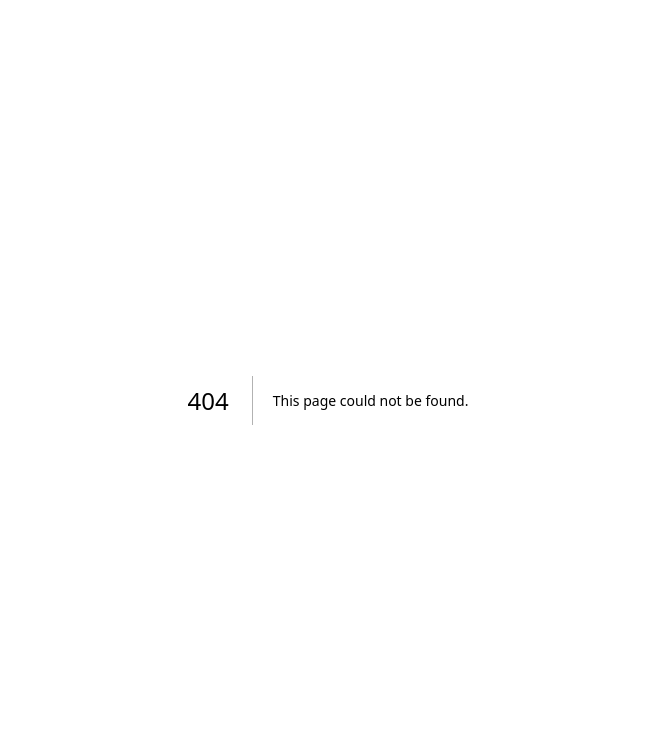
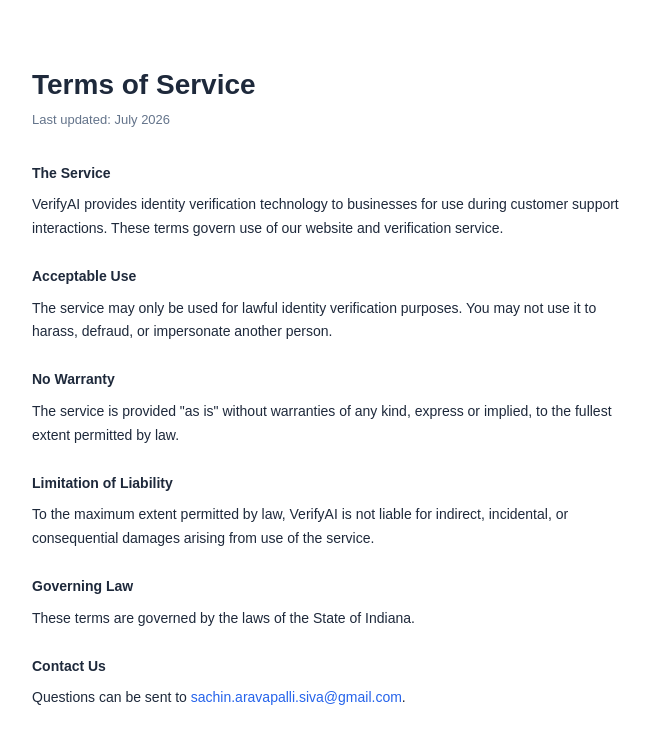
Before and after one commit to sachinaravapallisiva-lab/verifyai, a Next.js app: page /privacy in a window 1280 px wide. Before the commit this address had no page. Shown: the top 744 px of the page, without its empty margins (312-962 px from the left). Built offline with nearby package versions, Linux system fonts and the light colour scheme.

Commit message:
Create page.tsx

```diff
--- /dev/null
+++ b/app/privacy/page.tsx
@@ -0,0 +1,28 @@
+export default function TermsPage() {
+  return (
+    <main style={{ maxWidth: '640px', margin: '0 auto', padding: '64px 24px', color: '#1E293B' }}>
+      <h1 style={{ fontSize: '28px', fontWeight: 'bold' }}>Terms of Service</h1>
+      <p style={{ fontSize: '13px', color: '#64748B', marginTop: '4px' }}>Last updated: July 2026</p>
+
+      <div style={{ marginTop: '32px', fontSize: '14px', lineHeight: '1.7' }}>
+        <h2 style={{ fontWeight: '600', marginBottom: '8px' }}>The Service</h2>
+        <p>VerifyAI provides identity verification technology to businesses for use during customer support interactions. These terms govern use of our website and verification service.</p>
+
+        <h2 style={{ fontWeight: '600', margin: '24px 0 8px' }}>Acceptable Use</h2>
+        <p>The service may only be used for lawful identity verification purposes. You may not use it to harass, defraud, or impersonate another person.</p>
+
+        <h2 style={{ fontWeight: '600', margin: '24px 0 8px' }}>No Warranty</h2>
+        <p>The service is provided "as is" without warranties of any kind, express or implied, to the fullest extent permitted by law.</p>
+
+        <h2 style={{ fontWeight: '600', margin: '24px 0 8px' }}>Limitation of Liability</h2>
+        <p>To the maximum extent permitted by law, VerifyAI is not liable for indirect, incidental, or consequential damages arising from use of the service.</p>
+
+        <h2 style={{ fontWeight: '600', margin: '24px 0 8px' }}>Governing Law</h2>
+        <p>These terms are governed by the laws of the State of Indiana.</p>
+
+        <h2 style={{ fontWeight: '600', margin: '24px 0 8px' }}>Contact Us</h2>
+        <p>Questions can be sent to <a href="mailto:sachin.aravapalli.siva@gmail.com" style={{ color: '#2563EB' }}>sachin.aravapalli.siva@gmail.com</a>.</p>
+      </div>
+    </main>
+  );
+}
```
